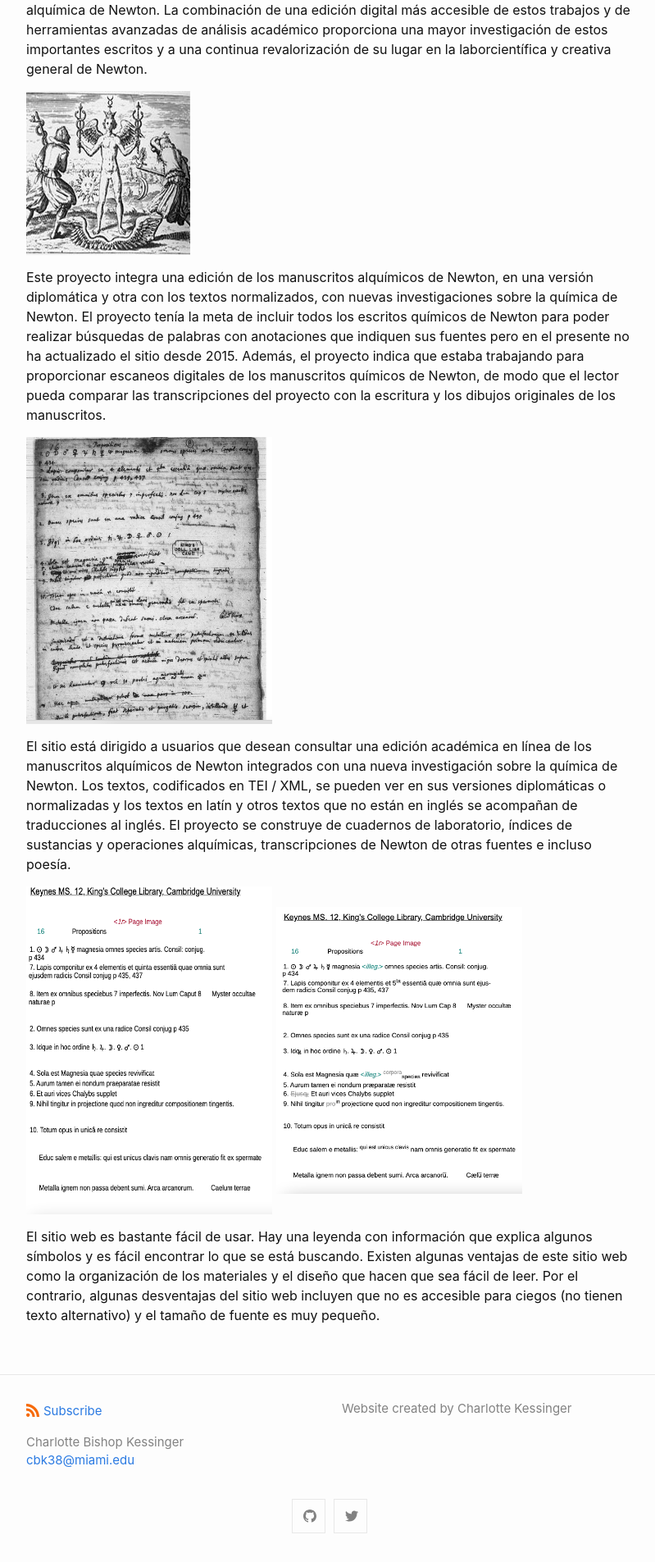
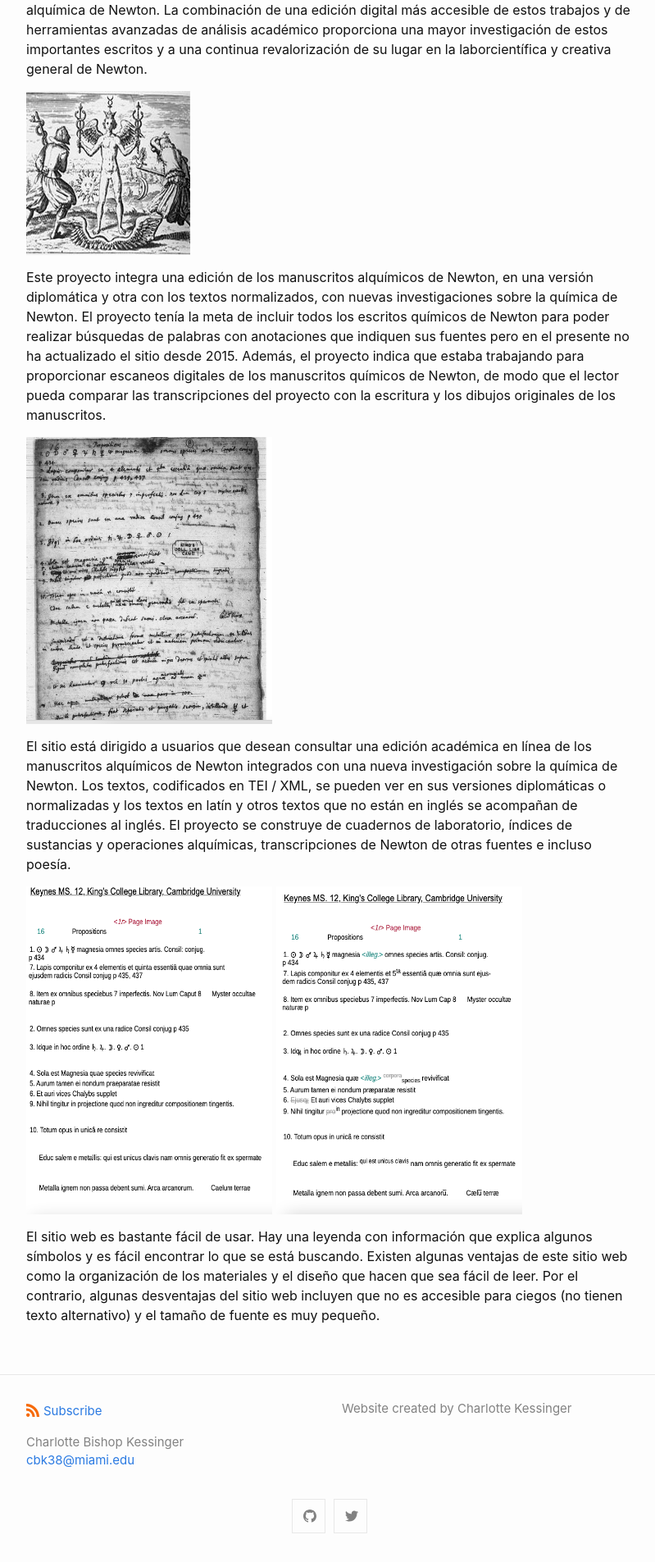
Before and after one commit to charkessinger/charkessinger.github.io, a Jekyll site: the page built from _posts/2021-10-06-The-Chymistry-of-Isaac-Newton:-un-análisis-de-edición-digital.md, in a window 1280 px wide. Shown: the part 914-2819 px from the top of the page at 82% size, without its empty margins (238-1037 px from the left). Built offline with Jekyll 4.4.1, drawn with Linux system fonts in a browser that asks for light colours.

Commit message:
Update 2021-10-06-The-Chymistry-of-Isaac-Newton:-un-análisis-de-edición-digital.md

```diff
--- a/_posts/2021-10-06-The-Chymistry-of-Isaac-Newton:-un-análisis-de-edición-digital.md
+++ b/_posts/2021-10-06-The-Chymistry-of-Isaac-Newton:-un-análisis-de-edición-digital.md
@@ -22,6 +22,6 @@
   El sitio está dirigido a usuarios que desean consultar una edición académica en línea de los manuscritos alquímicos de Newton integrados con una nueva investigación sobre la química de Newton. Los textos, codificados en TEI / XML, se pueden ver en sus versiones diplomáticas o normalizadas y los textos en latín y otros textos que no están en inglés se acompañan de traducciones al inglés. El proyecto se construye de cuadernos de laboratorio, índices de sustancias y operaciones alquímicas, transcripciones de Newton de otras fuentes e incluso poesía.
 
   <img src="/assets/images/normal.png" alt="Newton's manuscrpit Normalized" width="300" height="400">
-  <img src="/assets/images/diplomatic.png" alt="Newton's manuscrpit Diplomatic" width="300" height="350">
+  <img src="/assets/images/diplomatic.png" alt="Newton's manuscrpit Diplomatic" width="300" height="400">
 
 El sitio web es bastante fácil de usar. Hay una leyenda  con información que explica algunos símbolos y es fácil encontrar lo que se está buscando. Existen algunas  ventajas de este  sitio web como la organización de los materiales y el diseño que hacen que sea fácil de leer. Por el contrario, algunas desventajas del sitio web incluyen que no es accesible para ciegos (no tienen texto alternativo) y el tamaño de fuente es muy pequeño.
```
